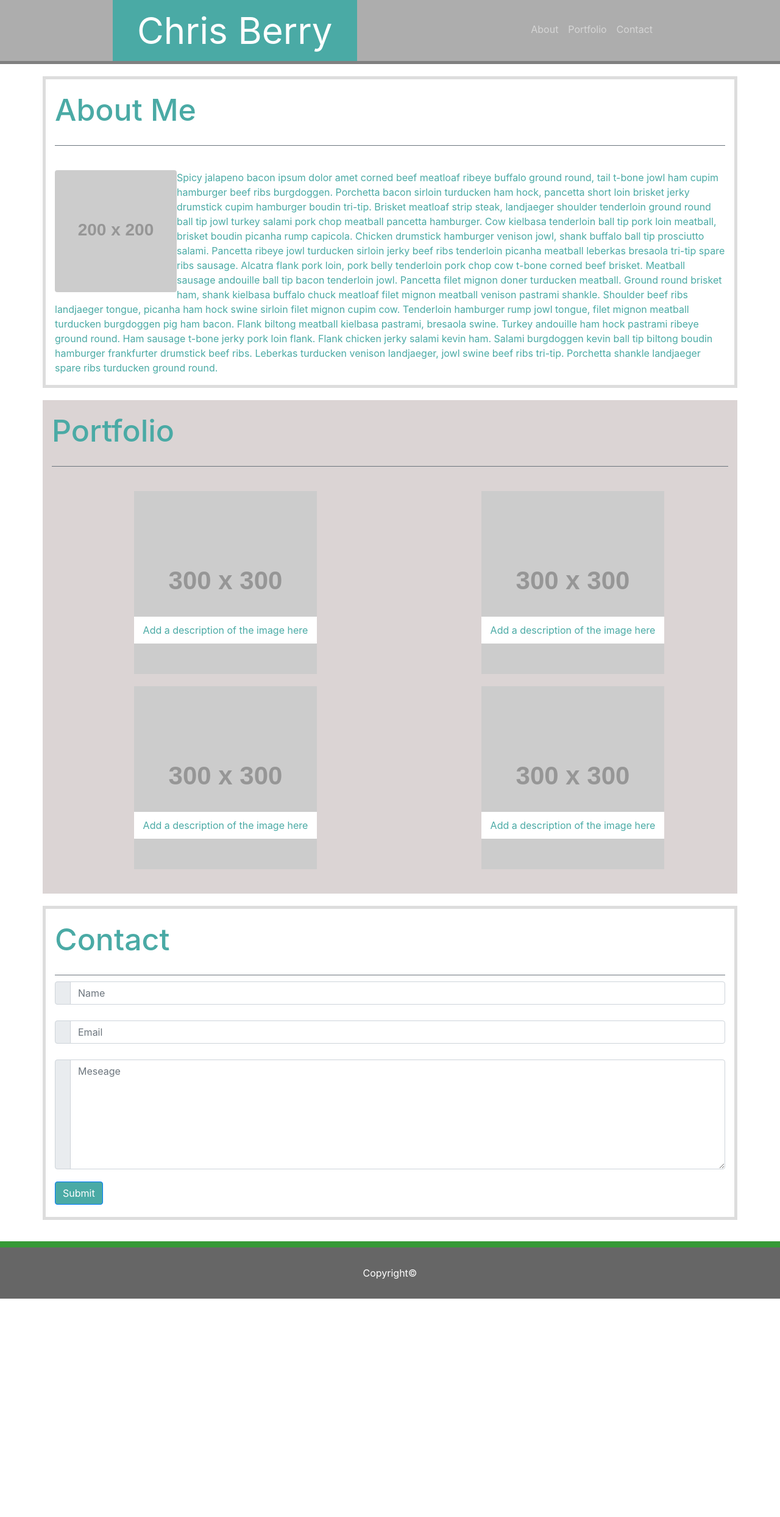
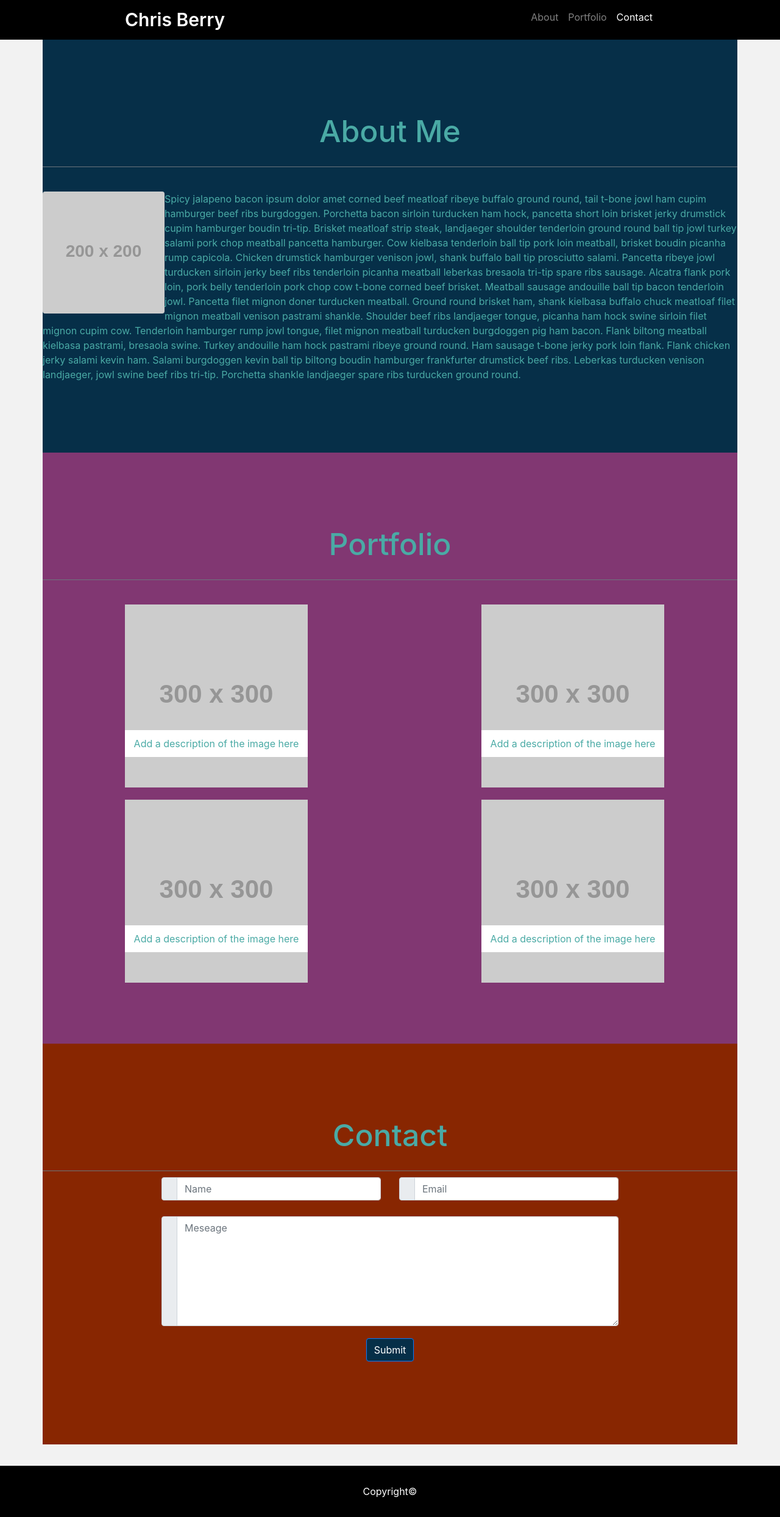
Before and after one commit to Casttle/updated-portfolio, a plain HTML site: page index.html in a window 1280 px wide. Shown: the whole page at 61% size. Before the commit the page ends 2129 px from the top, so only its background shows below. Drawn offline with nearby package versions, Linux system fonts and the light colour scheme; placeholder pictures from the web are drawn by us.

Commit message:
styles and firebase

```diff
--- a/index.html
+++ b/index.html
@@ -7,30 +7,27 @@
     <link rel="stylesheet" href="https://stackpath.bootstrapcdn.com/bootstrap/4.1.1/css/bootstrap.min.css" integrity="sha384-WskhaSGFgHYWDcbwN70/dfYBj47jz9qbsMId/iRN3ewGhXQFZCSftd1LZCfmhktB" crossorigin="anonymous">
     <link rel="stylesheet" href="style.css">
 </head>
-<body>
+<body class="content" data-spy="scroll" data-target="#navbar-example">
     <div id="header">
         <div class="row row justify-content-between">
             <div class="col-3-md" id="name">
                     Chris Berry
             </div>
-            <!-- <div class="col-5">
-            </div> -->
-            <div class="col-4-md" style="padding-top: 20px;">
-                <nav class="navbar navbar-expand-lg navbar-dark">
-                    <!-- <a class="navbar-brand" href="#"></a> -->
+            <div class="col-4-md">
+                <nav id="navbar-example" class="navbar navbar-expand-lg navbar-dark">
                     <button class="navbar-toggler" type="button" data-toggle="collapse" data-target="#navbarNav" aria-controls="navbarNav" aria-expanded="false" aria-label="Toggle navigation">
                             <span class="navbar-toggler-icon"></span>
                     </button>
                     <div class="collapse navbar-collapse" id="navbarNav">
                         <ul class="navbar-nav">
                             <li class="nav-item">
-                                <a class="nav-link" href="#">About</a>
+                                <a class="nav-link" href="#aboutBox">About</a>
                             </li>
                             <li class="nav-item">
-                                <a class="nav-link" href="#">Portfolio</a>
+                                <a class="nav-link" href="#portfolioBox">Portfolio</a>
                             </li>
                             <li class="nav-item">
-                                <a class="nav-link" href="#">Contact</a>
+                                <a class="nav-link" href="#contactBox">Contact</a>
                             </li>
                         </ul>
                     </div>
@@ -41,7 +38,7 @@
 
     <div class="container" id="aboutBox">
             <header class="border-bottom border-secondary" style="padding: 20px 0;">
-                <h1 style="font-size: 50px; color: #4aaaa5;">
+                <h1>
                     About Me
                 </h1>
             </header>
@@ -62,7 +59,7 @@
 
     <div class="container" id="portfolioBox">
         <header class="border-bottom border-secondary" style="padding: 20px 0;">
-            <h1 style="font-size: 50px; color: #4aaaa5;">
+            <h1>
                 Portfolio
             </h1>
         </header>
@@ -101,48 +98,47 @@
 </div>
 
 
-<div class="container"  style="margin-top: 20px; background-color: white; border: 5px solid #dddddd">
+<div class="container" id="contactBox">
     <header class="border-bottom border-secondary" style="padding: 20px 0;">
-        <h1 style="font-size: 50px; color: #4aaaa5;">
+        <h1>
             Contact
         </h1>
     </header>
-    <div class="row" style="margin-top: 10px;">
-       <div class="col">
+<form>
+    <div class="row justify-content-center" style="margin-top: 10px;">
+       <div class="col-md-4">
             <div class="input-group mb-3">
                     <div class="input-group-prepend">
                       <span class="input-group-text" id="basic-addon1"></span>
                     </div>
-                    <input type="text" class="form-control" placeholder="Name" aria-describedby="basic-addon1">
+                    <input type="text" class="form-control" id="nameBox" placeholder="Name" aria-describedby="basic-addon1">
             </div>
+        </div>
+
+        <div class="col-md-4">
+                <div class="input-group mb-3">
+                        <div class="input-group-prepend">
+                        <span class="input-group-text" id="basic-addon1"></span>
+                        </div>
+                        <input type="text" class="form-control" id="emailBox" placeholder="Email"  aria-describedby="basic-addon1">
+                </div>
         </div>
     </div>
 
-    <div class="row" style="margin-top: 10px;">
-            <div class="col">
-                 <div class="input-group mb-3">
-                         <div class="input-group-prepend">
-                           <span class="input-group-text" id="basic-addon1"></span>
-                         </div>
-                         <input type="text" class="form-control" placeholder="Email"  aria-describedby="basic-addon1">
-                 </div>
-            </div>
-    </div>
-
-    <div class="row" style="margin-top: 10px; margin-bottom: 20px; ">
-            <div class="col">
+    <div class="row justify-content-center" style="margin-top: 10px; margin-bottom: 20px; ">
+            <div class="col-md-8">
                     <div class="input-group">
                             <div class="input-group-prepend">
                               <span class="input-group-text"></span>
                             </div>
-                            <textarea class="form-control" placeholder="Meseage"  style="height: 180px;"></textarea>
+                            <textarea class="form-control" id="messageBox" placeholder="Meseage"  style="height: 180px;"></textarea>
                     </div>
             </div>
     </div>
-
-    <input class="btn btn-primary" type="submit" value="Submit" style="margin-bottom: 20px; background-color: #4aaaa5">
-
-
+<div class="row justify-content-center">
+    <input class="btn btn-primary" id="submit" type="submit" value="Submit">
+</div>
+</form>
 </div>
 
 
@@ -155,11 +151,11 @@
         Copyright©
     </div>
 
-
+    <script src="https://www.gstatic.com/firebasejs/5.4.2/firebase.js"></script>
     <script src="https://code.jquery.com/jquery-3.2.1.slim.min.js" integrity="sha384-KJ3o2DKtIkvYIK3UENzmM7KCkRr/rE9/Qpg6aAZGJwFDMVNA/GpGFF93hXpG5KkN" crossorigin="anonymous"></script>
     <script src="https://cdnjs.cloudflare.com/ajax/libs/popper.js/1.12.9/umd/popper.min.js" integrity="sha384-ApNbgh9B+Y1QKtv3Rn7W3mgPxhU9K/ScQsAP7hUibX39j7fakFPskvXusvfa0b4Q" crossorigin="anonymous"></script>
     <script src="https://maxcdn.bootstrapcdn.com/bootstrap/4.0.0/js/bootstrap.min.js" integrity="sha384-JZR6Spejh4U02d8jOt6vLEHfe/JQGiRRSQQxSfFWpi1MquVdAyjUar5+76PVCmYl" crossorigin="anonymous"></script>
-
+    <script src="java.js"></script>
 
 </body>
 
--- a/java.js
+++ b/java.js
@@ -0,0 +1,39 @@
+// Initialize Firebase
+var config = {
+    apiKey: "AIzaSyAmpYGsQQTcMPsGeg5jXH3PVPT9zXbxqwI",
+    authDomain: "contact-page-929bb.firebaseapp.com",
+    databaseURL: "https://contact-page-929bb.firebaseio.com",
+    projectId: "contact-page-929bb",
+    storageBucket: "contact-page-929bb.appspot.com",
+    messagingSenderId: "716346762251"
+  };
+  firebase.initializeApp(config);
+  const database = firebase.database();
+
+$("#submit").on("click", function(event){
+    event.preventDefault();
+    const name = $("#nameBox").val();
+    const email = $("#emailBox").val();
+    const message = $("#messageBox").val();
+
+    database.ref().push({
+       Name: name,
+       Email: email,
+       Message: message,
+    });
+    $(".form-control").val("");
+});
+
+
+window.onscroll = function() {headerStick()};
+
+var header = document.getElementById("header");
+var sticky = header.offsetTop;
+
+function headerStick() {
+  if (window.pageYOffset > sticky) {
+    header.classList.add("sticky");
+  } else {
+    header.classList.remove("sticky");
+  }
+}
--- a/style.css
+++ b/style.css
@@ -1,24 +1,47 @@
+body {
+    background-color: #f2f2f2;
+    position: relative;
+  }
+
 #header{
+    background-color:black;
+    color: white;
     padding: 0 200px;
-    border-bottom: 5px inset gray;
-    background-color:rgb(173, 173, 173);
+}
+.sticky {
+    position: fixed;
+    top: 0;
+    width: 100%;
+    z-index: 1;
+
+    box-shadow: 2px 5px 8px rgb(155, 153, 153);
+}
+.stickNav {
+    color: white
 }
 #name {
-    font-size: 60px;
-    background-color: #4aaaa5;
-    color: white;
+    font-size: 30px;
+    font-weight: 600;
+    /* background-color: #4aaaa5; */
+    /* color: white; */
     margin-bottom: 0;
-    padding: 5px 40px;
+    padding: 10px 20px;
 }
+h1 {
+    font-size: 50px;
+    color: #4aaaa5;
+    text-align: center;
+}
+
 #aboutBox {
-    margin-top: 20px;
-    background-color: white;
-    border: 5px solid #dddddd
+
+    background-color: #062F48;
+    padding: 100px 0px;
 }
 #portfolioBox {
-    margin-top: 20px;
-    background-color: rgb(219, 212, 212);
-    padding-bottom: 40px;
+
+    background-color: #813772;
+    padding: 100px 0px;
 }
 .imageBox {
     position: relative;
@@ -32,13 +55,19 @@
     position: absolute;
     bottom: 50px;
 }
+#contactBox {
 
-
+    background-color: #882601;
+    padding: 100px 0px;
+}
+#submit{
+    margin-bottom: 20px;
+    background-color: #062F48;
+}
 
 #footer {
     color:white;
-    background-color: #666;
+    background-color: black;
     padding: 30px;
     margin-top: 35px;
-    border-top: 8pt solid rgb(54, 153, 54);
 }
```
